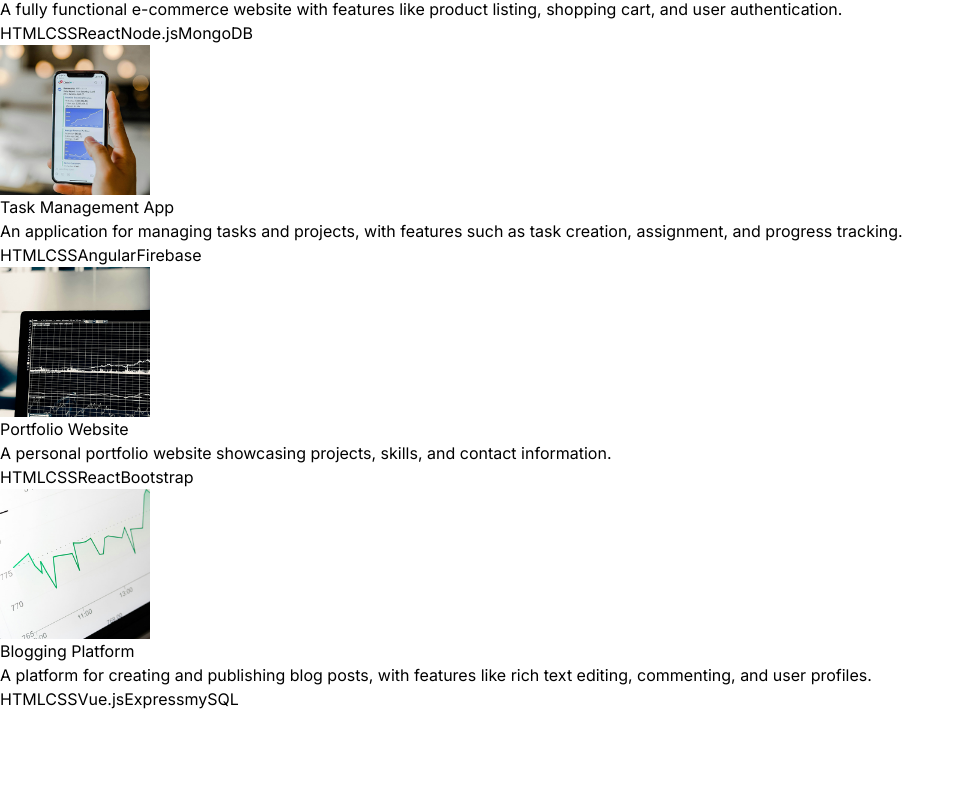
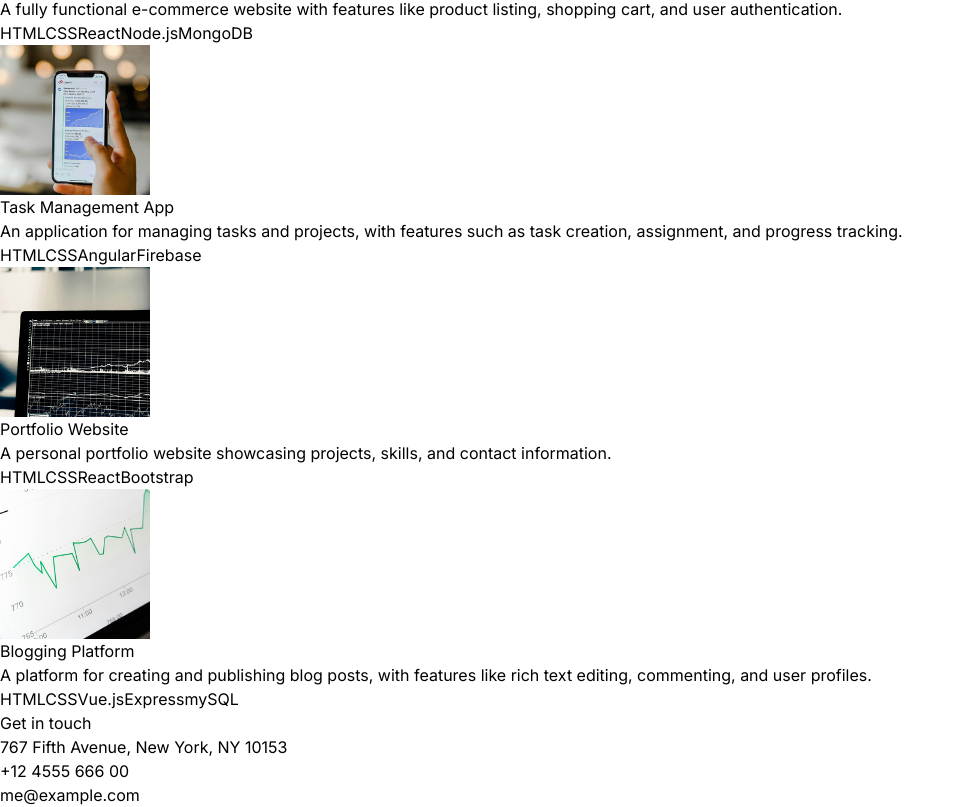
Before and after one commit to vjamespd/React-Portfolio, a React (Vite) app: page / in a window 1280 px wide. Shown: the part 2735-3542 px from the top of the page, without its empty margins (0-960 px from the left). Before the commit the page ends 3446 px from the top, so only its background shows below. Built offline with nearby package versions, Linux system fonts and the light colour scheme.

Commit message:
Created Contact.jsx

```diff
--- a/src/App.jsx
+++ b/src/App.jsx
@@ -6,6 +6,7 @@
 import Technologies from "./components/Technologies";
 import Experience from "./components/Experience";
 import Projects from "./components/Projects";
+import Contact from "./components/Contact";
 
 const App = () => {
   return (
@@ -19,6 +20,7 @@
         <Technologies />
         <Experience />
         <Projects />
+        <Contact />
       </div>
     </div>
   );
--- /dev/null
+++ b/src/components/Contact.jsx
@@ -0,0 +1,16 @@
+import { CONTACT } from "../constants";
+
+const Contact = () => {
+  return (
+    <div className="border-b border-nuetral-900 pb-20">
+      <h2 className="my-10 text-center text-4xl">Get in touch</h2>
+      <div className="text-center tracking-tighter">
+        <p className="my-4">{CONTACT.address}</p>
+        <p className="my-4">{CONTACT.phoneNo}</p>
+        <a href="#" className="border-b">{CONTACT.email}</a>
+      </div>
+    </div>
+  )
+};
+
+export default Contact;
```
